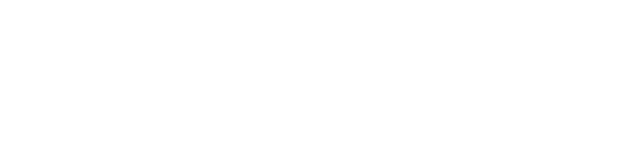
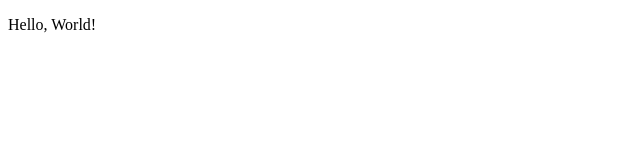
Before and after one commit to agapovmike/test, a plain HTML site: page index.html in a window 1280 px wide. Shown: the whole page, without its empty margins (0-640 px from the left). Drawn offline with Linux system fonts and the light colour scheme.

Commit message:
new commit

```diff
--- a/index.html
+++ b/index.html
@@ -5,5 +5,7 @@
     <meta name="viewport" content="width=device-width, initial-scale=1.0" />
     <title>Document</title>
   </head>
-  <body></body>
+  <body>
+    <p>Hello, World!</p>
+  </body>
 </html>
```
